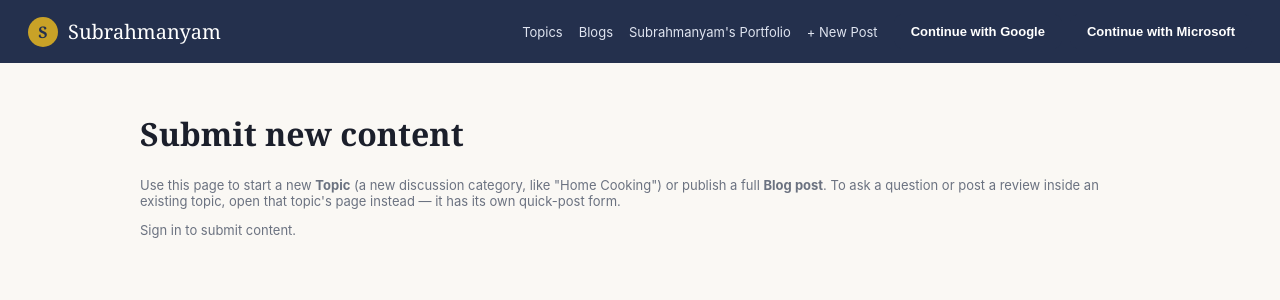
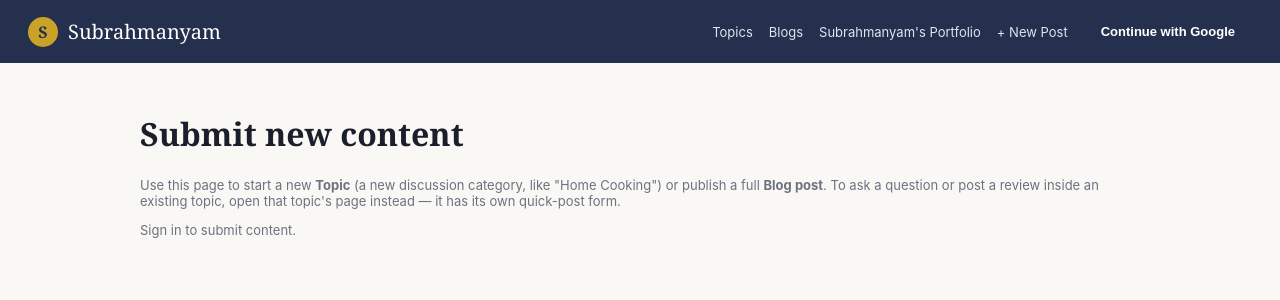
Before and after one commit to vadlamanisubrahmanyam/GaneshWebsite, a Next.js app: page /submit in a window 1280 px wide. Shown: the top 300 px of the page. Built offline with nearby package versions, Linux system fonts and the light colour scheme; no server answers.

Commit message:
removed MS button
MS oath functionality was not added that button got added by mistane in home screen removing it for time being

```diff
--- a/src/components/AuthButton.tsx
+++ b/src/components/AuthButton.tsx
@@ -16,13 +16,8 @@ export function AuthButton() {
   }
 
   return (
-    <div style={{ display: "flex", gap: 8 }}>
-      <button className="btn primary" onClick={() => signIn("google")}>
-        Continue with Google
-      </button>
-      <button className="btn primary" onClick={() => signIn("azure-ad")}>
-        Continue with Microsoft
-      </button>
-    </div>
+    <button className="btn primary" onClick={() => signIn("google")}>
+      Continue with Google
+    </button>
   );
 }
--- a/src/lib/auth.ts
+++ b/src/lib/auth.ts
@@ -1,7 +1,7 @@
 import { PrismaAdapter } from "@next-auth/prisma-adapter";
 import type { NextAuthOptions } from "next-auth";
 import GoogleProvider from "next-auth/providers/google";
-import AzureADProvider from "next-auth/providers/azure-ad";
+// import AzureADProvider from "next-auth/providers/azure-ad"; // Microsoft — being finished on a feature branch
 // import FacebookProvider from "next-auth/providers/facebook"; // add when ready
 import { prisma } from "@/lib/prisma";
 
@@ -13,11 +13,12 @@ export const authOptions: NextAuthOptions = {
       clientSecret: process.env.GOOGLE_CLIENT_SECRET!,
     }),
 
-    AzureADProvider({
-      clientId: process.env.MICROSOFT_CLIENT_ID!,
-      clientSecret: process.env.MICROSOFT_CLIENT_SECRET!,
-      tenantId: "common", // allows personal + org Microsoft accounts
-    }),
+    // Uncomment once Microsoft OAuth is confirmed working (see feature branch):
+    // AzureADProvider({
+    //   clientId: process.env.MICROSOFT_CLIENT_ID!,
+    //   clientSecret: process.env.MICROSOFT_CLIENT_SECRET!,
+    //   tenantId: "common", // allows personal + org Microsoft accounts
+    // }),
 
     // Uncomment once you have Facebook app credentials:
     // FacebookProvider({
```
